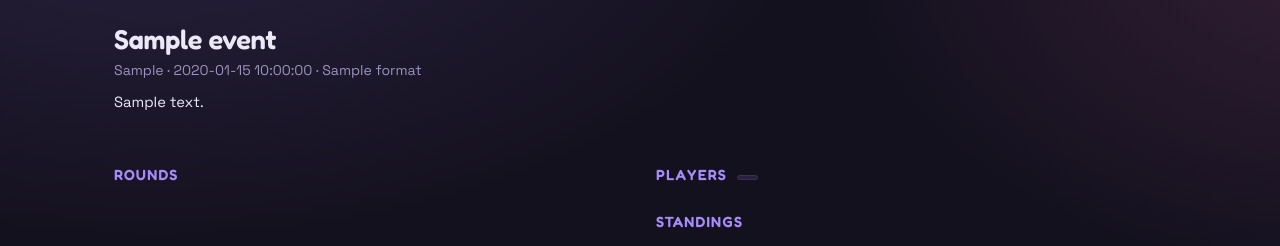
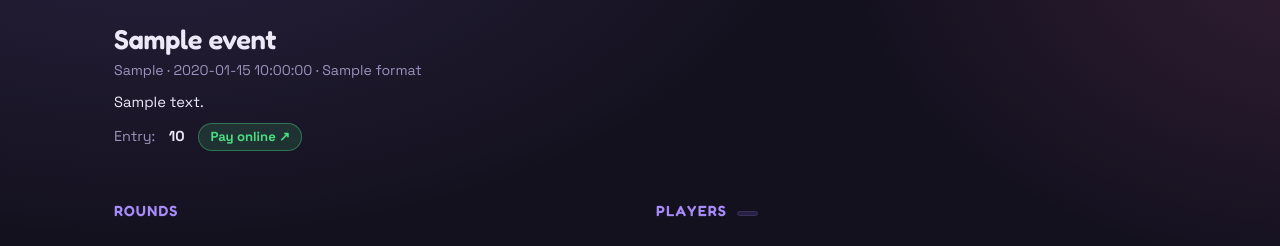
Before and after one commit to jamiwardlow/cardboard-party, a Flask app: template templates/event.html in a window 1280 px wide. Shown: the part 57-303 px from the top of the page. Run offline with Flask 3, Linux system fonts and the light colour scheme; the template is opened without the code that fills it: most values are stand-ins (such as "Sample title", 1, 10 or a date in 2020).

Commit message:
Add entry cost and payment link fields to events
Events gain an 'Entry cost' free-text field and a 'Payment link' URL, settable in both the create and edit-event modals. The payment URL is normalized/validated server-side to an http(s) URL (bare domains get https://; javascript:/data: and other schemes are rejected) so it's safe to render as a clickable link. Shown on the event detail page (with a 'Pay online' link) and as entry-cost text on listing cards.

Co-Authored-By: Claude Opus 4.8 (1M context) <noreply@anthropic.com>

```diff
--- a/static/css/style.css
+++ b/static/css/style.css
@@ -75,6 +75,14 @@ a { color: var(--accent); }
 .subtitle     { color: var(--muted); font-size: 0.88rem; margin-top: 0.25rem; }
 .event-description { color: var(--text); font-size: 0.92rem; line-height: 1.6;
                      white-space: pre-wrap; max-width: 640px; margin-top: 0.6rem; }
+.event-cost   { font-size: 0.9rem; color: var(--muted); margin-top: 0.5rem;
+                display: flex; gap: 0.85rem; align-items: center; flex-wrap: wrap; }
+.event-cost strong { color: var(--text); }
+.pay-link     { display: inline-flex; align-items: center; gap: 0.25rem;
+                font-size: 0.82rem; font-weight: 600; text-decoration: none;
+                color: var(--green); border: 1px solid rgba(74,222,128,0.4);
+                background: var(--green-soft); border-radius: 99px; padding: 0.15rem 0.7rem; }
+.pay-link:hover { border-color: var(--green); }
 
 .two-col      { display: grid; grid-template-columns: 1fr 1fr; gap: 2rem;
                 align-items: start; }
--- a/templates/event.html
+++ b/templates/event.html
@@ -7,6 +7,12 @@
     <h1>{{ event.name }}</h1>
     <p class="subtitle">{{ event.event_type or 'One-day' }} · {{ event.date }} · {{ event.format }}</p>
     {% if event.description %}<p class="event-description">{{ event.description }}</p>{% endif %}
+    {% if event.entry_cost or event.payment_url %}
+    <p class="event-cost">
+      {% if event.entry_cost %}Entry: <strong>{{ event.entry_cost }}</strong>{% endif %}
+      {% if event.payment_url %}<a class="pay-link" href="{{ event.payment_url }}" target="_blank" rel="noopener noreferrer">Pay online ↗</a>{% endif %}
+    </p>
+    {% endif %}
     <span id="reg-status" style="margin-top:0.5rem"></span>
   </div>
   <div id="owner-actions" class="hidden action-row">
@@ -130,6 +136,12 @@
     <label>Description
       <textarea id="ee-description" rows="3" placeholder="Optional — details, house rules, where to meet, etc."></textarea>
     </label>
+    <label>Entry cost
+      <input id="ee-cost" type="text" placeholder="e.g. $10 or Free">
+    </label>
+    <label>Payment link
+      <input id="ee-payment" type="text" placeholder="e.g. venmo.com/u/yourname (optional)">
+    </label>
     <label>Date
       <input id="ee-date" type="date">
     </label>
@@ -238,6 +250,8 @@ function openEditEventModal() {
   document.getElementById('ee-type').value        = state.event_type || 'One-day';
   document.getElementById('ee-format').value      = state.format || '';
   document.getElementById('ee-description').value = state.description || '';
+  document.getElementById('ee-cost').value        = state.entry_cost || '';
+  document.getElementById('ee-payment').value     = state.payment_url || '';
   document.getElementById('ee-date').value        = state.date || '';
   document.getElementById('ee-rounds').value      = state.num_rounds || '';
   document.getElementById('ee-cap').value         = state.registration_cap || '';
@@ -254,6 +268,8 @@ async function saveEventDetails() {
     event_type:       document.getElementById('ee-type').value,
     format:           document.getElementById('ee-format').value,
     description:      document.getElementById('ee-description').value,
+    entry_cost:       document.getElementById('ee-cost').value,
+    payment_url:      document.getElementById('ee-payment').value,
     date:             document.getElementById('ee-date').value,
     num_rounds:       parseInt(document.getElementById('ee-rounds').value) || 0,
     registration_cap: parseInt(document.getElementById('ee-cap').value) || 0,
```
Also changed, not shown: routes/events.py (+29 -1 lines), templates/index.html (+9 -0 lines).
